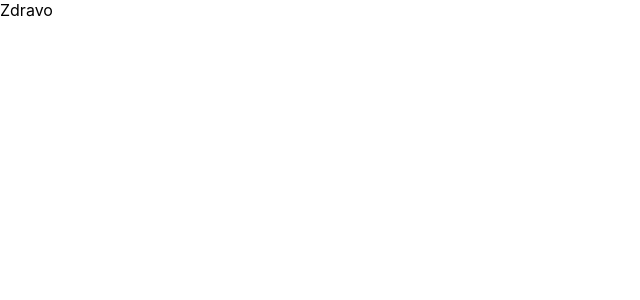
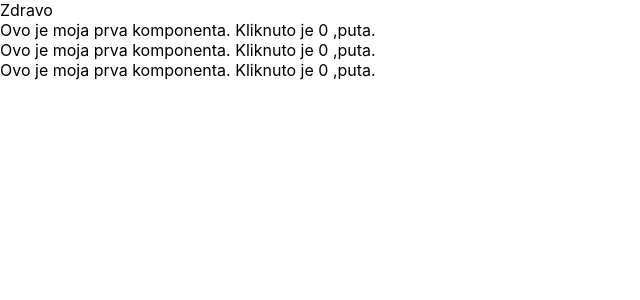
Before and after one commit to sinisamali/prvi-react, a React (Create React App) app: page / in a window 1280 px wide. Shown: the top 300 px of the page, without its empty margins (0-640 px from the left). Built offline with nearby package versions, Linux system fonts and the light colour scheme.

Commit message:
Prva konponenta i upotreba stejta

```diff
--- a/public/index.html
+++ b/public/index.html
@@ -24,7 +24,7 @@
       work correctly both with client-side routing and a non-root public URL.
       Learn how to configure a non-root public URL by running `npm run build`.
     -->
-    <title>React App</title>
+    <title>Sinisa React App</title>
   </head>
   <body>
     <noscript>You need to enable JavaScript to run this app.</noscript>
--- a/src/components/App.js
+++ b/src/components/App.js
@@ -1,9 +1,13 @@
 import React from 'react';
+import PrvaKomponenta from './PrvaKomponenta';
 
 function App() {
   return (
     <div className="App">
       Zdravo
+      <PrvaKomponenta />
+      <PrvaKomponenta />
+      <PrvaKomponenta />
     </div>
   );
 }
--- /dev/null
+++ b/src/components/PrvaKomponenta.js
@@ -0,0 +1,23 @@
+import React, { useState } from 'react';
+
+
+const PrvaKomponenta = (props) => {
+  const [state, setState] = useState();
+  const [brojac, setBrojac] = useState(0);
+
+  const handleClick = (e) => {
+    console.log('click');
+    console.log(e);
+
+    setBrojac(brojac + 1);
+
+  };
+
+  return (
+
+    <div onClick={handleClick}>Ovo je moja prva komponenta. Kliknuto je {brojac} ,puta.</div>
+
+  );
+}
+
+export default PrvaKomponenta;
```
Also changed, not shown: 1 other file (tests, documents, lock files or other folders).
